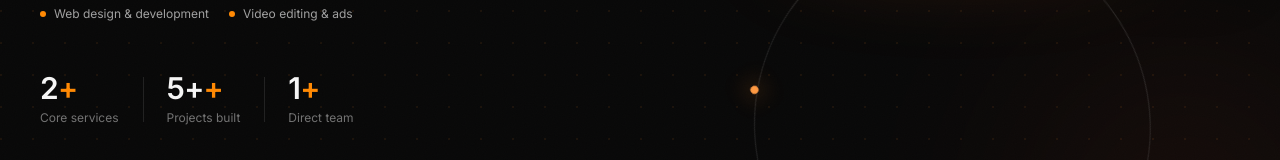
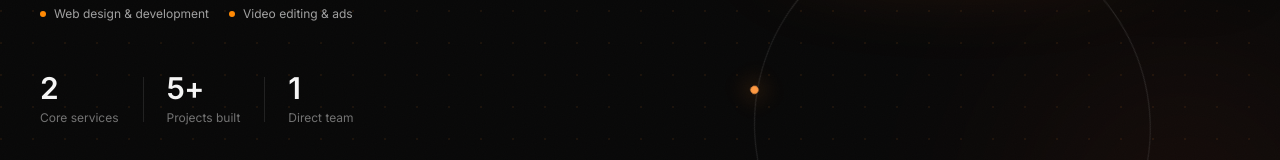
Before and after one commit to mirzahasnain-git/forge-studio-website, a React (Vite) app: page / in a window 1280 px wide. Shown: the part 790-950 px from the top of the page. Built offline with nearby package versions, Linux system fonts and the light colour scheme; no server answers.

Commit message:
Fix duplicated plus signs in hero metrics

```diff
--- a/src/components/Hero.jsx
+++ b/src/components/Hero.jsx
@@ -61,7 +61,7 @@ const Hero = () => {
             <div className="mt-12 flex gap-8 md:gap-12">
               {stats.map((s, i) => (
                 <motion.div key={s.label} initial={{ opacity: 0, y: 12 }} animate={{ opacity: 1, y: 0 }} transition={{ delay: 0.42 + i * 0.1 }} className="hero-stat">
-                  <div className="font-display text-2xl md:text-3xl font-semibold text-neutral-100">{s.value}<span className="text-orange-400">+</span></div>
+                  <div className="font-display text-2xl md:text-3xl font-semibold text-neutral-100">{s.value}</div>
                   <div className="mt-1 text-[11px] md:text-xs text-neutral-500">{s.label}</div>
                 </motion.div>
               ))}
```
